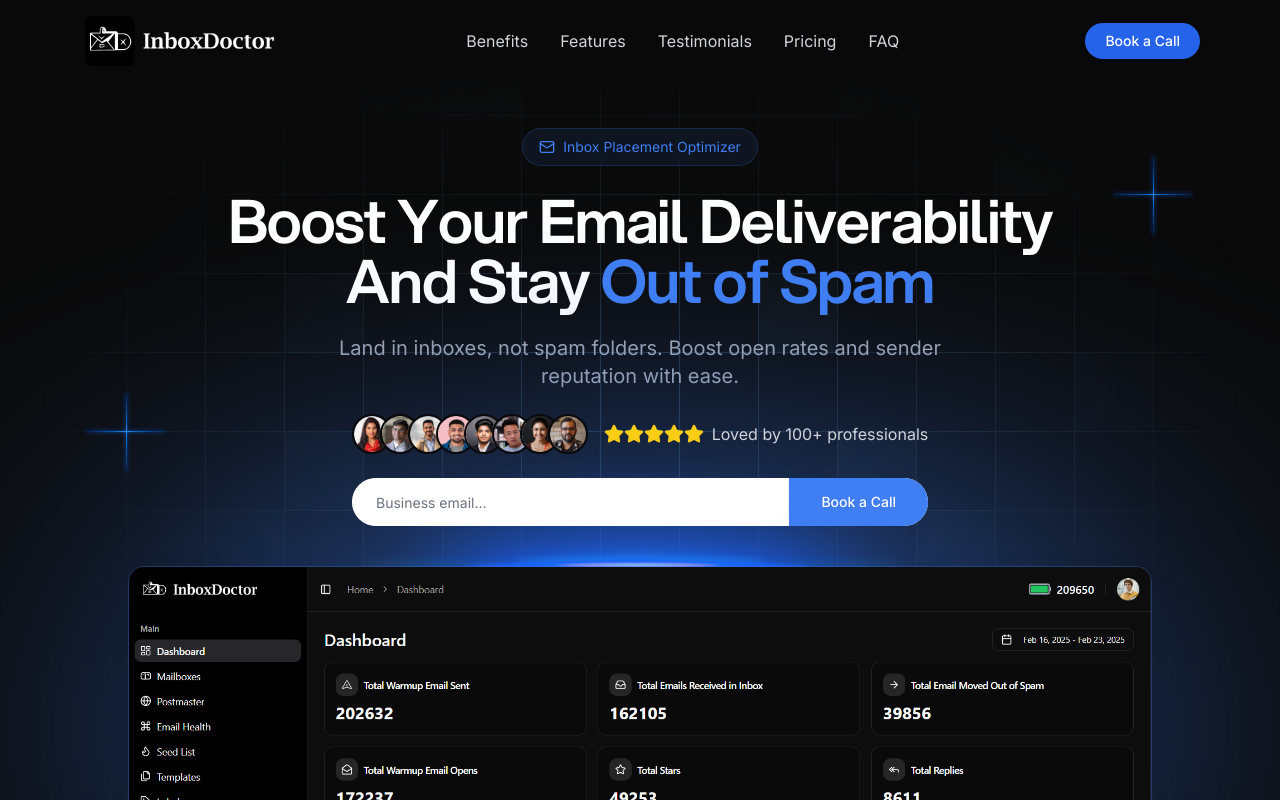
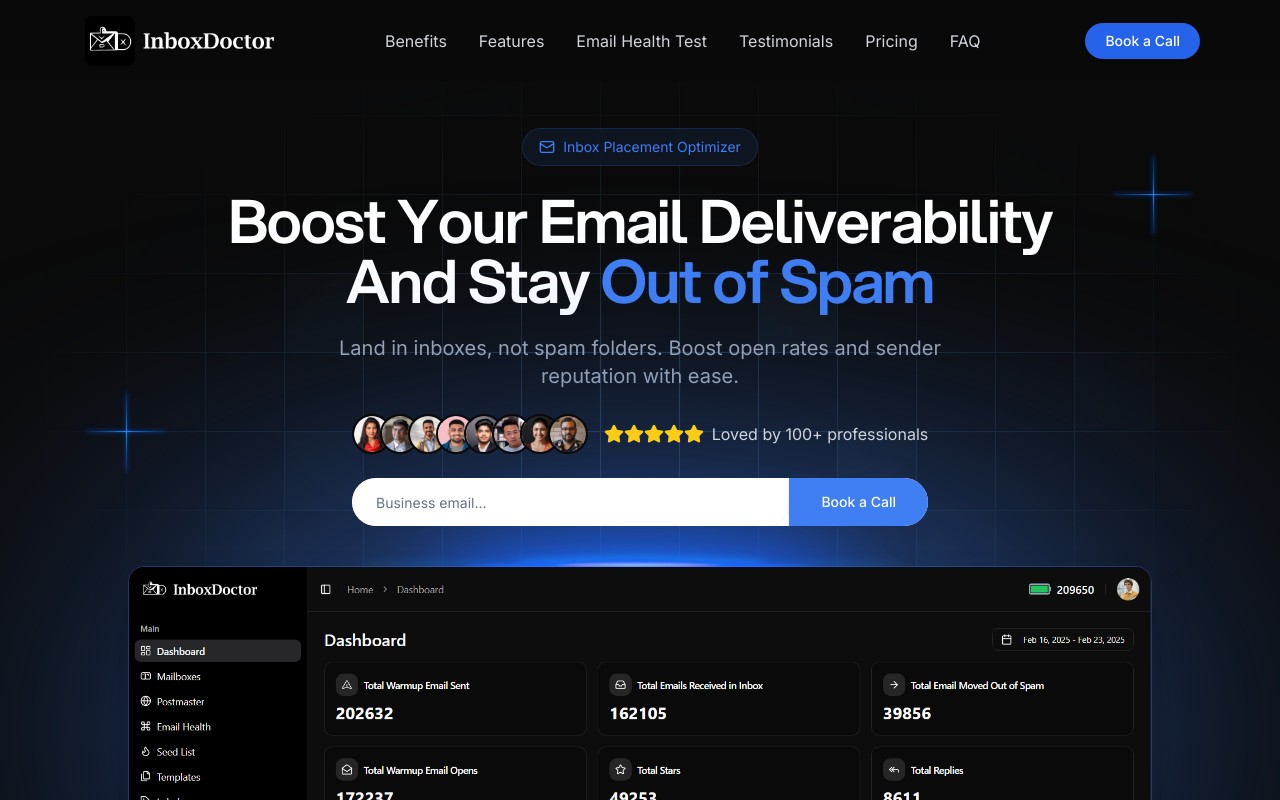
Before and after one commit to lucidgrowth/inboxdoctor-website, a Next.js app: page / in a window 1280 px wide. Shown: the top 800 px of the page. Built offline with nearby package versions, Linux system fonts and the light colour scheme.

Commit message:
fix: lint error

```diff
--- a/src/app/(website)/email-health/components/email-health-hero.tsx
+++ b/src/app/(website)/email-health/components/email-health-hero.tsx
@@ -10,8 +10,6 @@
 import Image from "next/image";
 import React, { useState } from "react";
 
-type Props = {};
-
 const loadingStates = [
   { text: "Receiving Your Test Email" },
   { text: "Verifying Email Authentication" },
@@ -21,7 +19,7 @@
   { text: "Generating Your Health Report" },
 ];
 
-const EmailHealthHero = (props: Props) => {
+const EmailHealthHero = () => {
   const [isChecked, setIsChecked] = useState<CheckedState>(false);
   const [sendEmail, setSendEmail] = useState(false);
   return (
@@ -107,9 +105,9 @@
                 </div>
 
                 <p className="text-sm text-[#C0C6D0]">
-                  We'll scan your domain's DNS records to verify proper email
-                  authentication setup. No emails will be sent or received
-                  during this process.
+                  We&apos;ll scan your domain&apos;s DNS records to verify
+                  proper email authentication setup. No emails will be sent or
+                  received during this process.
                 </p>
               </div>
 
--- a/src/app/(website)/email-health/components/email-health-hiw.tsx
+++ b/src/app/(website)/email-health/components/email-health-hiw.tsx
@@ -3,8 +3,6 @@
 import Container from "@/components/container";
 import { motion } from "motion/react";
 import React from "react";
-
-type Props = {};
 
 const steps = [
   {
@@ -27,7 +25,7 @@
   },
 ];
 
-const EmailHealthHIW = (props: Props) => {
+const EmailHealthHIW = () => {
   return (
     <Container id="how-it-works">
       <div className="relative">
--- a/src/app/(website)/email-health/components/email-health-why-check.tsx
+++ b/src/app/(website)/email-health/components/email-health-why-check.tsx
@@ -1,15 +1,7 @@
 "use client";
 
 import Container from "@/components/container";
-import {
-  BarChart3,
-  CheckCircle,
-  ChartLine,
-  Headphones,
-  Lock,
-  Mail,
-  Shield,
-} from "lucide-react";
+import { BarChart3, CheckCircle, Mail, Shield } from "lucide-react";
 import { motion } from "motion/react";
 
 const steps = [
@@ -64,7 +56,7 @@
             Why Check <span className="text-primary">Domain Security?</span>
           </h2>
           <p className="text-gray-400 text-lg lg:text-xl">
-            Your domain's security is vital for safeguarding your brand,
+            Your domain&apos;s security is vital for safeguarding your brand,
             ensuring email deliverability, and maintaining trust with your
             audience. Regularly scanning your domain for DMARC, DKIM, SPF, and
             BIMI records helps you stay proactive against potential threats.
--- a/src/app/(website)/email-health/components/email-health-why-choose.tsx
+++ b/src/app/(website)/email-health/components/email-health-why-choose.tsx
@@ -3,8 +3,6 @@
 import Container from "@/components/container";
 import { ChartLine, Headphones, Lock, Shield } from "lucide-react";
 import { motion } from "motion/react";
-
-type Props = {};
 
 const steps = [
   {
@@ -37,7 +35,7 @@
   },
 ];
 
-const EmailHealthWhyChoose = (props: Props) => {
+const EmailHealthWhyChoose = () => {
   return (
     <Container id="why-choose-us">
       <div className="relative">
--- a/src/app/components/nav-bar.tsx
+++ b/src/app/components/nav-bar.tsx
@@ -44,6 +44,12 @@
             className="text-gray-300 hover:text-white transition-colors"
           >
             Features
+          </Link>
+          <Link
+            href="/email-health"
+            className="text-gray-300 hover:text-white transition-colors"
+          >
+            Email Health Test
           </Link>
           <Link
             href="/#testimonials"
```
